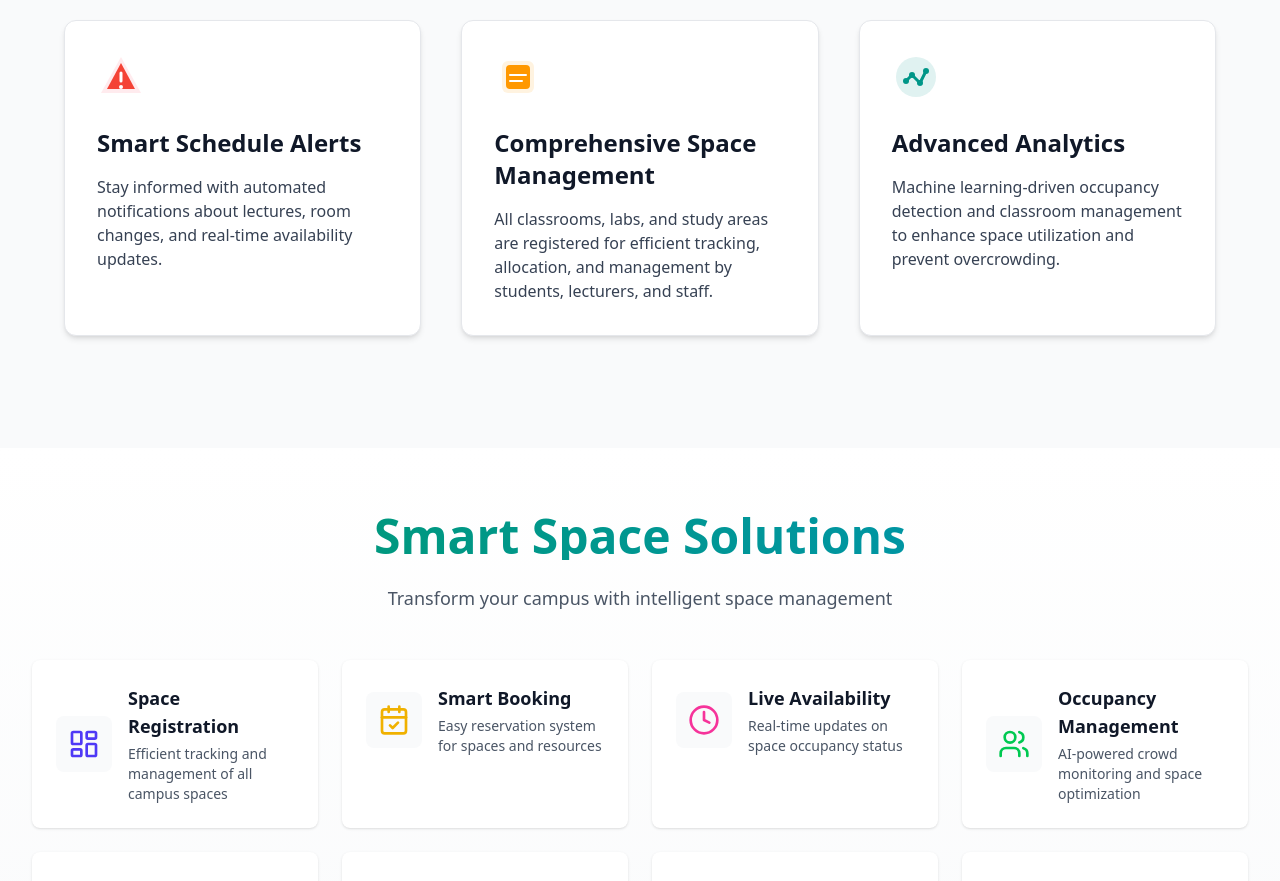
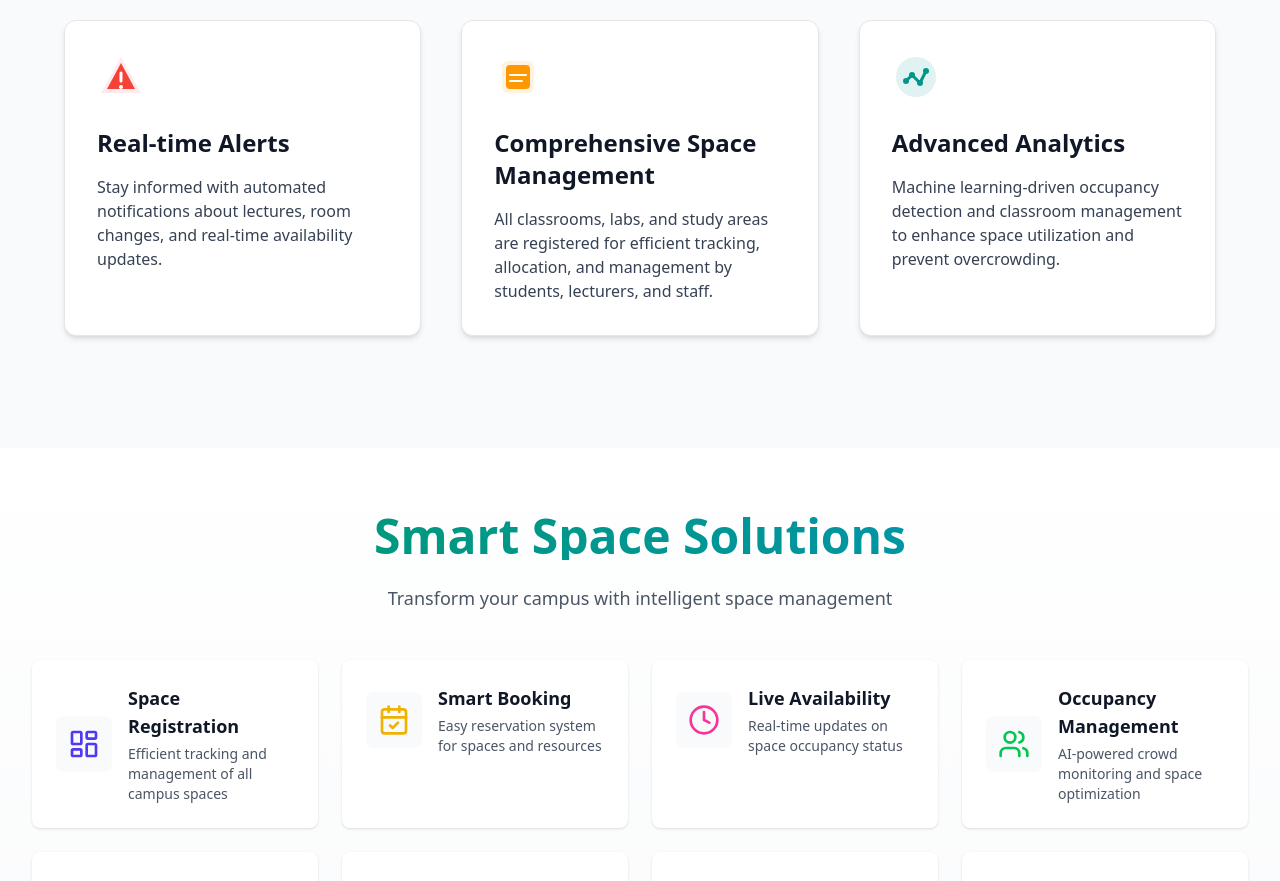
Before and after one commit to TehanLiyanage/Spacefix-Application---SDGP---CS48, a React (Vite) app: page / in a window 1280 px wide. Shown: the part 1440-2321 px from the top of the page. Built offline with nearby package versions, Linux system fonts and the light colour scheme; no server answers.

Commit message:
Changed the typo errors in the landing page
Minor change in features list in the landing page

```diff
--- a/src/components/landingpage/FeatureSection.jsx
+++ b/src/components/landingpage/FeatureSection.jsx
@@ -72,7 +72,7 @@ const features = [
   },
   {
     icon: <AlertsIcon />,
-    title: "Smart Schedule Alerts",
+    title: "Real-time Alerts",
     description: "Stay informed with automated notifications about lectures, room changes, and real-time availability updates."
   },
   {
```
